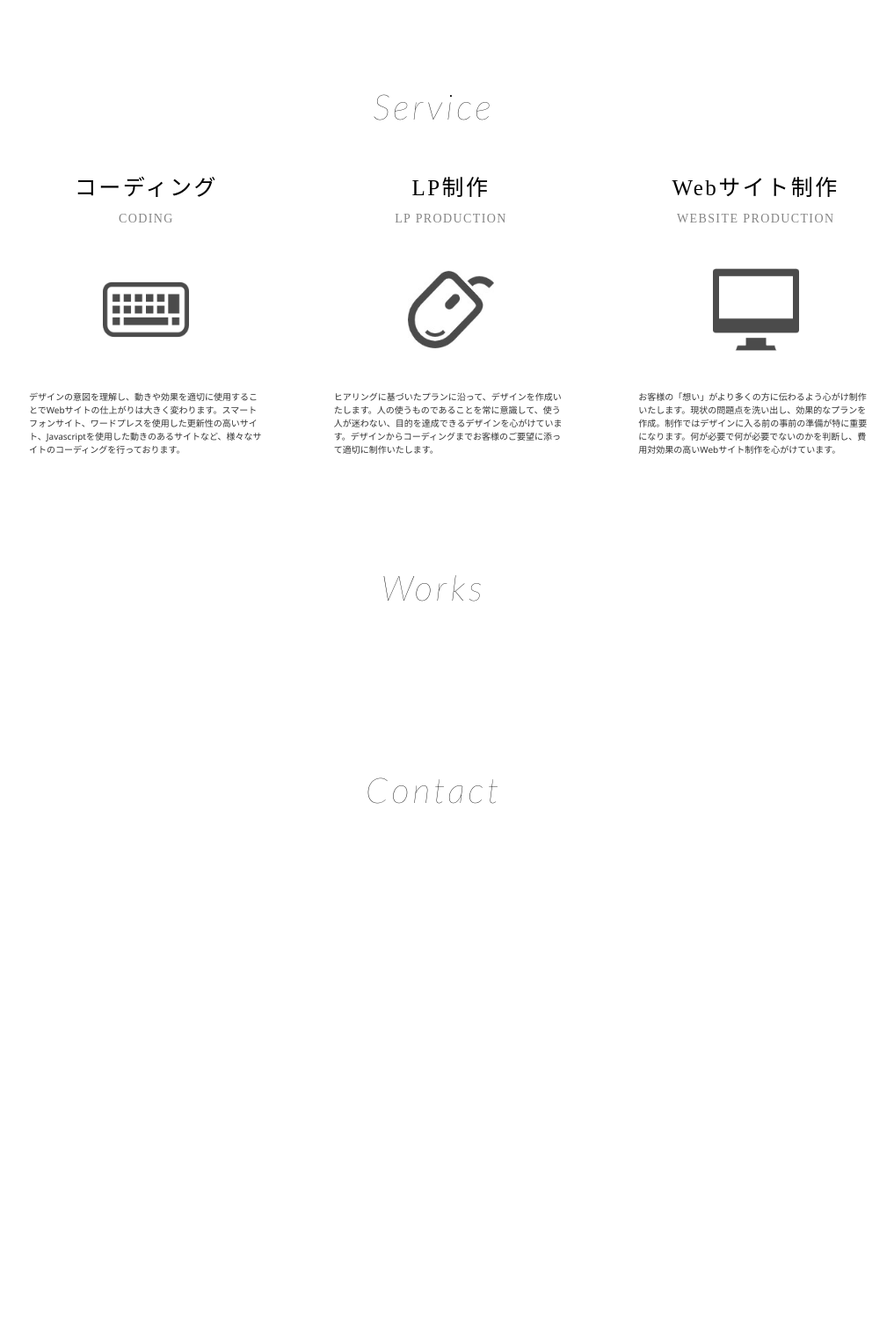
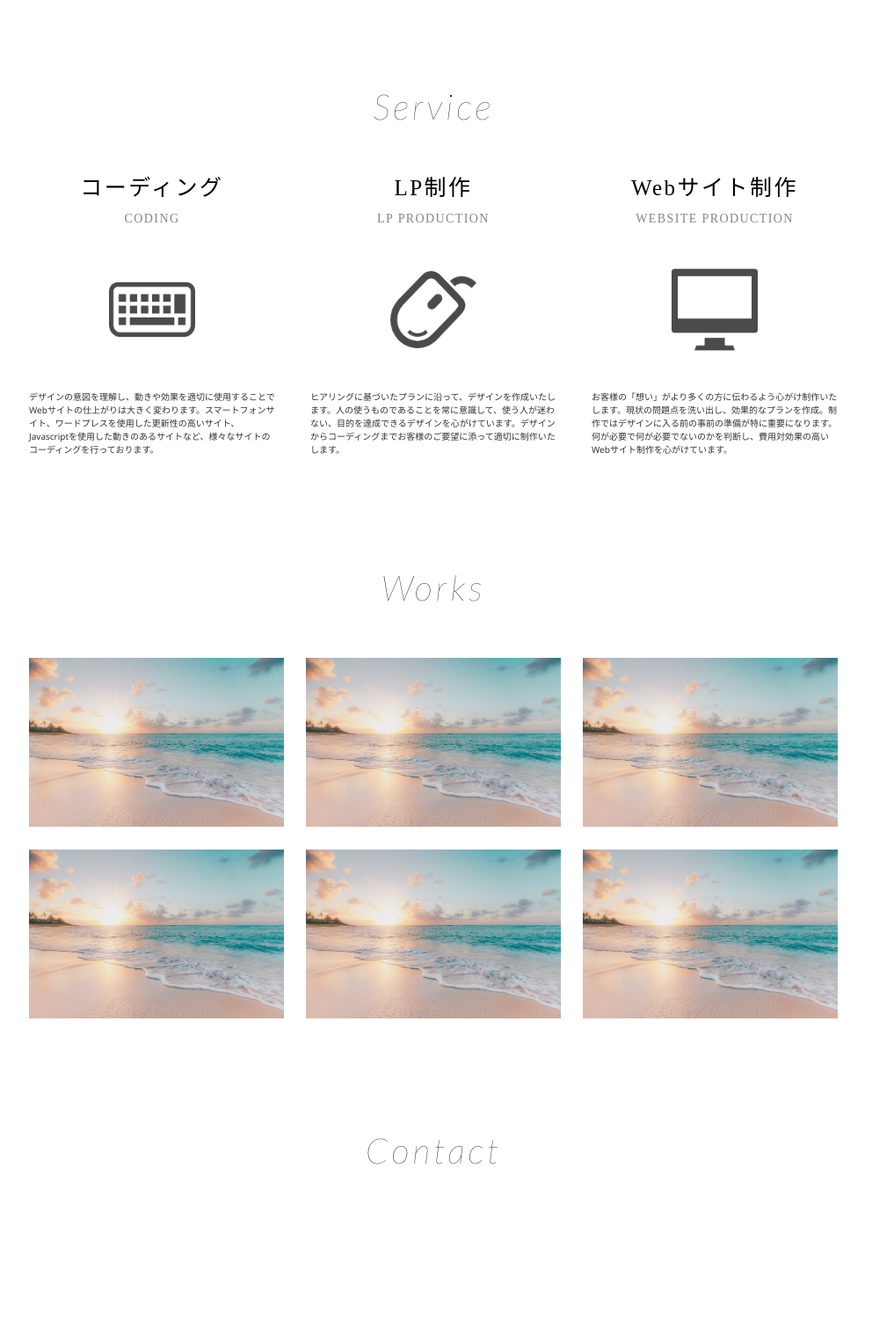
Before and after one commit to koh-suzuki/portfolio_4, a PHP site: page /html/index.html in a window 1280 px wide. Shown: the part 1149-2667 px from the top of the page at 88% size, without its empty margins (147-1164 px from the left). Before the commit the page ends 2063 px from the top, so only its background shows below. Run offline with PHP 8.4, Linux system fonts and the light colour scheme.

Commit message:
service　追加

```diff
--- a/css/style.css
+++ b/css/style.css
@@ -440,6 +440,13 @@ ul {
   margin-bottom: 60px;
 }
 
+.flexbox__row {
+  display: flex;
+  flex-wrap: wrap;
+  align-items: center;
+  justify-content: space-between;
+}
+
 /* ===============================================*/
 /* # Layout
 /*=============================================== */
@@ -701,23 +708,17 @@ SP画面
 /* ===============================================*/
 /*  #service
 /*=============================================== */
-.service__list {
-  display: flex;
-  flex-wrap: wrap;
-  align-items: center;
-  justify-content: space-between;
+.service__wrapper {
+  margin-right: -40px;
 }
 
 .service__item {
+  box-sizing: content-box;
   margin-right: 40px;
 }
 
-.last {
-  margin-right: -40px;
-}
-
 .service__title {
-  margin-bottom: 16px;
+  padding-bottom: 16px;
 }
 
 .service__sub__title {
@@ -768,6 +769,20 @@ SP画面
 /* ===============================================*/
 /*  #works
 /*=============================================== */
+.works__list {
+  display: grid;
+  gap: 2vw;
+  grid-template-columns: 1fr 1fr 1fr;
+}
+
+.works__item {
+  max-width: calc((100% / 3)-2vw);
+}
+
+.works__item > img {
+  object-fit: cover;
+}
+
 /* ===============================================*/
 /*  #contact
 /*=============================================== */
--- a/html/index.html
+++ b/html/index.html
@@ -21,11 +21,11 @@
       </ul>
       <nav class="header__nav">
         <ul class="header__list">
-          <li class="header__item"><a href="about">About</a></li>
-          <li class="header__item"><a href="skill">Skill</a></li>
-          <li class="header__item"><a href="service">Service</a></li>
-          <li class="header__item"><a href="works">Works</a></li>
-          <li class="header__item"><a href="contact">Contact</a></li>
+          <li class="header__item"><a href="#about">About</a></li>
+          <li class="header__item"><a href="#skill">Skill</a></li>
+          <li class="header__item"><a href="#service">Service</a></li>
+          <li class="header__item"><a href="#works">Works</a></li>
+          <li class="header__item"><a href="#contact">Contact</a></li>
         </ul>
       </nav>
       <div class="menu">
@@ -83,7 +83,8 @@
     </section>
     <section class="l-section__wrapper" id="service">
       <h2 class="section__title">Service</h2>
-      <section class="l-sectiom__inner service__list">
+      <section class="l-sectiom__inner ">
+        <section class="service__wrapper flexbox__row">
           <section class="service__item ">
             <h3 class="service__title">コーディング</h3>
             <p class="service__sub__title">CODING</p>
@@ -110,17 +111,35 @@
           </section>
         </section>
       </section>
+    </section>
     <section class="l-section__wrapper" id="works">
       <h2 class="section__title">Works</h2>
-      <div class="l-sectiom__inner works__list">
-
-      </div>
+      <section class="l-sectiom__inner works__list">
+        <figure class="works__item">
+          <img src="/img/grid-sample-min.jpeg" alt="">
+        </figure>
+        <figure class="works__item">
+          <img src="/img/grid-sample-min.jpeg" alt="">
+        </figure>
+        <figure class="works__item">
+          <img src="/img/grid-sample-min.jpeg" alt="">
+        </figure>
+        <figure class="works__item">
+          <img src="/img/grid-sample-min.jpeg" alt="">
+        </figure>
+        <figure class="works__item">
+          <img src="/img/grid-sample-min.jpeg" alt="">
+        </figure>
+        <figure class="works__item">
+          <img src="/img/grid-sample-min.jpeg" alt="">
+        </figure>
+      </section>
     </section>
     <section class="l-section__wrapper" id="contact">
       <h2 class="section__title">Contact</h2>
-      <div class="l-sectiom__inner">
+      <section class="l-sectiom__inner">
 
-      </div>
+      </section>
     </section>
   </main>
   <footer class="footer">
--- a/sass/Foundation/_base.scss
+++ b/sass/Foundation/_base.scss
@@ -68,3 +68,9 @@ ul {
   text-align: center;
   margin-bottom: 60px;
 }
+.flexbox__row {
+  display: flex;
+  flex-wrap: wrap;
+  align-items: center;
+  justify-content: space-between;
+}
--- a/sass/Layout/_main.scss
+++ b/sass/Layout/_main.scss
@@ -118,20 +118,15 @@
 /* ===============================================*/
 /*  #service
 /*=============================================== */
-.service__list {
-  display: flex;
-  flex-wrap: wrap;
-  align-items: center;
-  justify-content: space-between;
+.service__wrapper {
+  margin-right: -40px;
 }
 .service__item {
+  box-sizing: content-box;
   margin-right: 40px;
 }
-.last {
-  margin-right: -40px;
-}
 .service__title {
-  margin-bottom: 16px;
+  padding-bottom: 16px;
 }
 .service__sub__title {
   margin-bottom: 45px;
@@ -169,7 +164,18 @@
 /* ===============================================*/
 /*  #works
 /*=============================================== */
-
+.works__list {
+  display: grid;
+  gap: 2vw;
+  grid-template-columns: 1fr 1fr 1fr;
+}
+.works__item {
+  // max-width: 280px;
+  max-width: calc((100% / 3)-2vw);
+  > img {
+    object-fit: cover;
+  }
+}
 
 /* ===============================================*/
 /*  #contact
```
Also changed, not shown: img/grid-sample-min.jpeg (added), 1 other file. Lines whose indentation alone changed are shown as unchanged.
